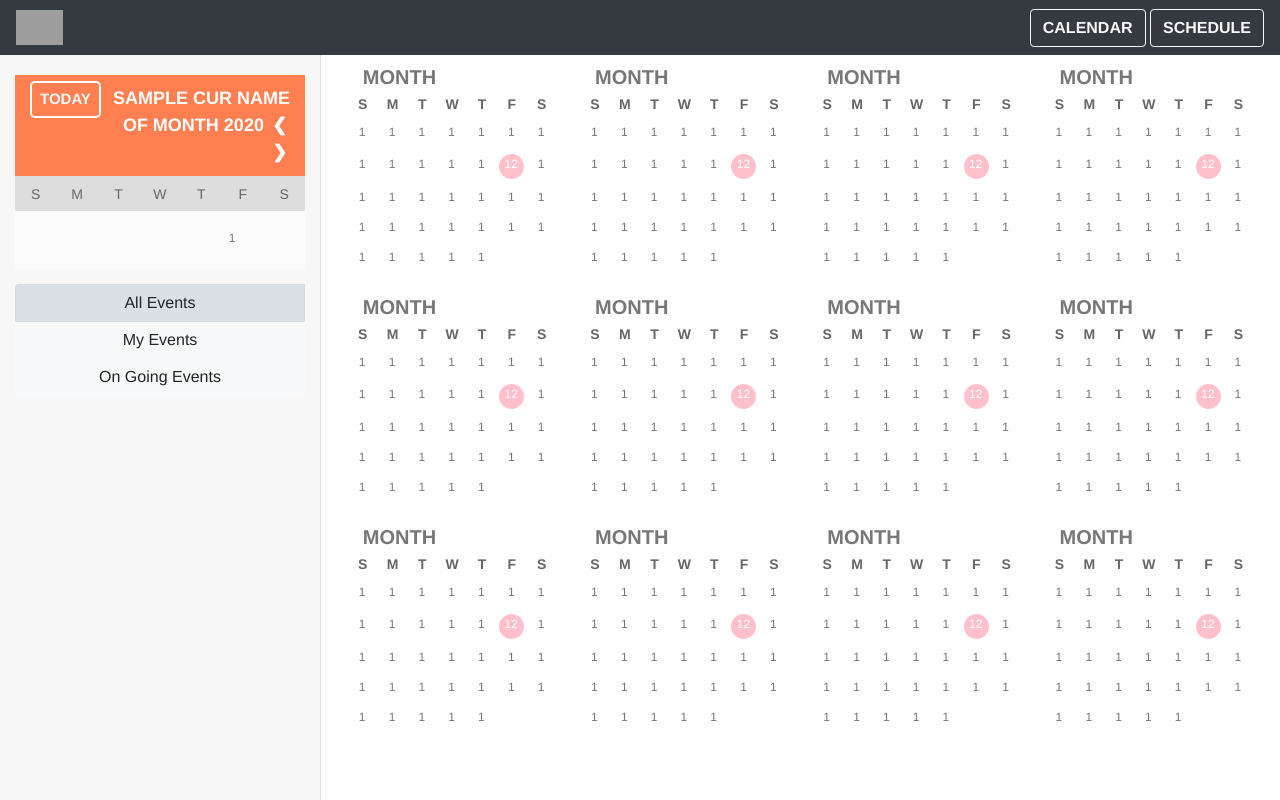
After one commit to VincentLuong13/Givsum_Calendar, a Django app: template website/mainPage/templates/mainPage/yearCal.html in a window 1280 px wide. The commit adds this page. Run offline with Django 3.2, Linux system fonts and the light colour scheme; the template is opened without the code that fills it: most values are stand-ins (such as "Sample title", 1, 10 or a date in 2020); parts of the project's set-up code (start-up, migrations or seed data) failed here and were passed over; some libraries are stand-ins or nearby versions; grey boxes are pictures that could not be loaded.

Commit message:
creating year view
created basic format of year view
added function to get all the info for all months in a year

Co-Authored-By: adrienne caparaz <adriennecaparaz@users.noreply.github.com>

```diff
--- a/website/mainPage/static/mainPage/calendarPage.css
+++ b/website/mainPage/static/mainPage/calendarPage.css
@@ -1,7 +1,6 @@
-<style>
 body {font-family: Helvetica, sans-serif;}
 
-<style type="text/css">
+
 
     ::-webkit-scrollbar {
         width: 4px;
@@ -132,6 +131,3 @@ body {font-family: Helvetica, sans-serif;}
         text-decoration:none;
         color: white;
     }
-
-
-</style>
--- /dev/null
+++ b/website/mainPage/static/mainPage/yearcal.css
@@ -0,0 +1,91 @@
+
+table {
+    width: 100%;
+    table-layout: fixed;
+}
+
+.y-calendar{
+    width: 95%;
+    margin: auto;
+    padding: 0px 5px 10px 5px;
+}
+
+.y-month {
+    width: 95%;
+    padding: 10px 20px 0px 20px;
+    margin: auto;
+    text-align: left;
+    color: #777;
+    font-size: 20px;
+    text-transform: uppercase;
+    font-weight: bold;
+    border-top-left-radius: 5px;
+    border-top-right-radius: 5px;
+}
+
+.y-week {
+    width: 95%;
+    table-layout: fixed;
+    margin: auto;
+    padding: 0px 5px;
+}
+
+.y-weekday {
+    height: 30px;
+    font-size: 14px;
+    text-align: center;
+    color: #666;
+    font-weight: bold;
+}
+
+.y-date{
+    position: relative;
+    height: 30px;
+    color: #777;
+}
+
+.y-day{
+    text-align: center;
+    font-size:12px;
+    width: 25px;
+    height: 25px;
+    margin: auto;
+    padding-top: 3px;
+    padding-right: 1px;
+}
+
+.y-today {
+    position: relative;
+    height: 35px;
+    color: #777;
+}
+
+.y-today .y-day {
+    background-color: pink;
+    color: white;
+    border-radius: 50%;
+}
+
+.y-events {
+    position: relative;
+    height: 70%;
+    width: 95%;
+    overflow-y: auto;
+    left: 5px;
+    top: 2px;
+    font-size: 12px;
+}
+
+body {
+    background-color:#fff;
+    font-family:'Helvetica';
+}
+
+a {
+    text-decoration:none;
+    color: white;
+}
+
+.year {
+    /*width: 70%;*/
+}
--- a/website/mainPage/templates/mainPage/calendarPage.html
+++ b/website/mainPage/templates/mainPage/calendarPage.html
@@ -14,7 +14,7 @@
     <div class="dropdown-menu" aria-labelledby="dropdownMenuButton">
         <a class="dropdown-item" href="#">WEEK</a>
         <a class="dropdown-item active" href="#">MONTH</a>
-        <a class="dropdown-item" href="#">YEAR</a>
+        <a class="dropdown-item" href="/calendarpage/year/">YEAR</a>
     </div>
     </div>
     <!-- end drop down menu -->
--- a/website/mainPage/templates/mainPage/index.html
+++ b/website/mainPage/templates/mainPage/index.html
@@ -39,7 +39,7 @@
                     <div id="event"><a href={{event.event_url}}>{{event.0.name}}</a></div>
                     <div id="location"><a href="#">{{event.0.address}}</a></div>
                     <div id="description">{{event.0.event_description}}</div>
-                    <div >Number of Attendees: {{event.1}}</div>
+                    <button href="#" class="btn btn-sm btn-warning" id = "atendeebutton">{{event.1}} Attendees</button>
                 </div>
             </div>
         </div>
--- /dev/null
+++ b/website/mainPage/templates/mainPage/yearCal.html
@@ -0,0 +1,245 @@
+{% extends 'base.html' %}
+{% block head %}
+    {% load static %}
+    <link rel='stylesheet' href = "{% static 'mainPage/calendarPage.css' %}">
+    <link rel='stylesheet' href = "{% static 'mainPage/yearcal.css' %}">
+{% endblock %}
+{% block right %}
+<!-- start of calendar -->
+<table class="year">
+    {%for i in "x"|rjust:"12"%}
+
+        <td>
+                <div class="y-month">
+                        MONTH
+                    </div>
+
+                    <div class="y-week">
+                        <table>
+                            <tbody>
+                                    <tr>
+                                        <td class="y-weekday">
+                                            S
+                                        </td>
+                                        <td class="y-weekday">
+                                            M
+                                        </td>
+                                        <td class="y-weekday">
+                                            T
+                                        </td>
+                                        <td class="y-weekday">
+                                            W
+                                        </td>
+                                        <td class="y-weekday">
+                                            T
+                                        </td>
+                                        <td class="y-weekday">
+                                            F
+                                        </td>
+                                        <td class="y-weekday">
+                                            S
+                                        </td>
+                                    </tr>
+                            </tbody>
+                        </table>
+                    </div>
+
+                    <div class="y-calendar">
+
+                    <table>
+                    <tbody>
+                    <tr>
+
+                    <td class="y-date">
+                        <div class="y-day">1</div>
+                    </td>
+
+                    <td class="y-date">
+                        <div class="y-day">1</div>
+                    </td>
+
+                    <td class="y-date">
+                        <div class="y-day">1</div>
+                    </td>
+
+                    <td class="y-date">
+                        <div class="y-day">1</div>
+                    </td>
+
+                    <td class="y-date">
+                        <div class="y-day">1</div>
+                    </td>
+
+                    <td class="y-date">
+                            <div class="y-day">1</div>
+                    </td>
+
+                    <td class="y-date">
+                            <div class="y-day">1</div>
+                    </td>
+
+                    </tr>
+
+
+
+                    <tr>
+
+                            <td class="y-date">
+                                    <div class="y-day">1</div>
+                                    </td>
+
+                                    <td class="y-date">
+                                    <div class="y-day">1</div>
+                                    </td>
+
+                                    <td class="y-date">
+                                            <div class="y-day">1</div>
+                                            </td>
+
+                                    <td class="y-date">
+                                            <div class="y-day">1</div>
+                                    </td>
+
+                                    <td class="y-date">
+                                            <div class="y-day">1</div>
+                                    </td>
+
+                                    <td class="y-today">
+                                            <div class="y-day">12</div>
+                                    </td>
+
+                                    <td class="y-date">
+                                            <div class="y-day">1</div>
+                                    </td>
+                    </tr>
+
+
+
+                    <tr>
+
+                            <td class="y-date">
+                                    <div class="y-day">1</div>
+                                    </td>
+
+                                    <td class="y-date">
+                                    <div class="y-day">1</div>
+                                    </td>
+
+                                    <td class="y-date">
+                                            <div class="y-day">1</div>
+                                            </td>
+
+                                    <td class="y-date">
+                                            <div class="y-day">1</div>
+                                    </td>
+
+                                    <td class="y-date">
+                                            <div class="y-day">1</div>
+                                    </td>
+
+                                    <td class="y-date">
+                                            <div class="y-day">1</div>
+                                    </td>
+
+                                    <td class="y-date">
+                                            <div class="y-day">1</div>
+                                    </td>
+                    </tr>
+
+
+
+                    <tr>
+
+                            <td class="y-date">
+                                    <div class="y-day">1</div>
+                                    </td>
+
+                                    <td class="y-date">
+                                    <div class="y-day">1</div>
+                                    </td>
+
+                                    <td class="y-date">
+                                            <div class="y-day">1</div>
+                                            </td>
+
+                                    <td class="y-date">
+                                            <div class="y-day">1</div>
+                                    </td>
+
+                                    <td class="y-date">
+                                            <div class="y-day">1</div>
+                                    </td>
+
+                                    <td class="y-date">
+                                            <div class="y-day">1</div>
+                                    </td>
+
+                                    <td class="y-date">
+                                            <div class="y-day">1</div>
+                                    </td>
+                    </tr>
+
+
+
+                    <tr>
+
+                            <td class="y-date">
+                                    <div class="y-day">1</div>
+                                    </td>
+
+                                    <td class="y-date">
+                                    <div class="y-day">1</div>
+                                    </td>
+
+                                    <td class="y-date">
+                                            <div class="y-day">1</div>
+                                            </td>
+
+                                    <td class="y-date">
+                                            <div class="y-day">1</div>
+                                    </td>
+
+                                    <td class="y-date">
+                                            <div class="y-day">1</div>
+                                    </td>
+
+                                    <td class="y-date">
+                                    </td>
+
+                                    <td class="y-date">
+                                    </td>
+
+                    </tr>
+
+                    </tbody>
+                    </table>
+                    </div>
+        </td>
+        {% if forloop.counter|divisibleby:4%}
+            </tr><tr>
+        {%endif%}
+    {%endfor %}
+</table>
+
+
+
+<!-- end of days calendar -->
+<script src="https://ajax.googleapis.com/ajax/libs/jquery/3.3.1/jquery.min.js"></script>
+<script>
+
+  $(document).ready(function(){
+    $(".next").click(function(){
+      window.location.href = "{% url 'mainPage:nextView' view=n_view year=n_year month=n_month day=n_day %}";
+
+  });
+    $(".prev").click(function(){
+      window.location.href = "{% url 'mainPage:prevView' view=n_view year=n_year month=n_month day=n_day %}";
+  });
+  $(".today-button").click(function(){
+        window.location.href = "{% url 'mainPage:currentTime' %}";
+  });
+})
+</script>
+
+
+{% endblock %}
--- a/website/mainPage/urls.py
+++ b/website/mainPage/urls.py
@@ -11,5 +11,6 @@ urlpatterns = [
     re_path(r'^(?P<view>month|week|year)\/(?P<year>[1-9]?[0-9]{3})-(?P<month>[0-1]?[0-9])-(?P<day>[0-3]?[0-9])/$', views.cal, name = 'cal'), #month/2018-10-3, changes the current view using the desired view type, and the date. Uses calendarpage.html to create the calendar
     path('calendarpage/nextView/<str:view>/<int:year>/<int:month>/<int:day>/', views.nextView, name = "nextView"), #calendarpage/nextView/month/2018/10/3, uses the nextView function to increment the view type to display the next view, then redirects the link to show the updated view
     path('calendarpage/prevView/<str:view>/<int:year>/<int:month>/<int:day>/', views.prevView, name = "prevView"), #calendarpage/prevView/week/2018/10/3, uses thep prevView function to decrement the view type to display the next view, then redirects thel ink tos how the updated view
-    path('login/',login,{'template_name':'mainPage/login.html'})
+    path('login/',login,{'template_name':'mainPage/login.html'}),
+    path('calendarpage/year/', views.yearview, name = 'yearview'),
 ]
```
Also changed, not shown: website/mainPage/views.py (+15 -1 lines), website/db.sqlite3.
